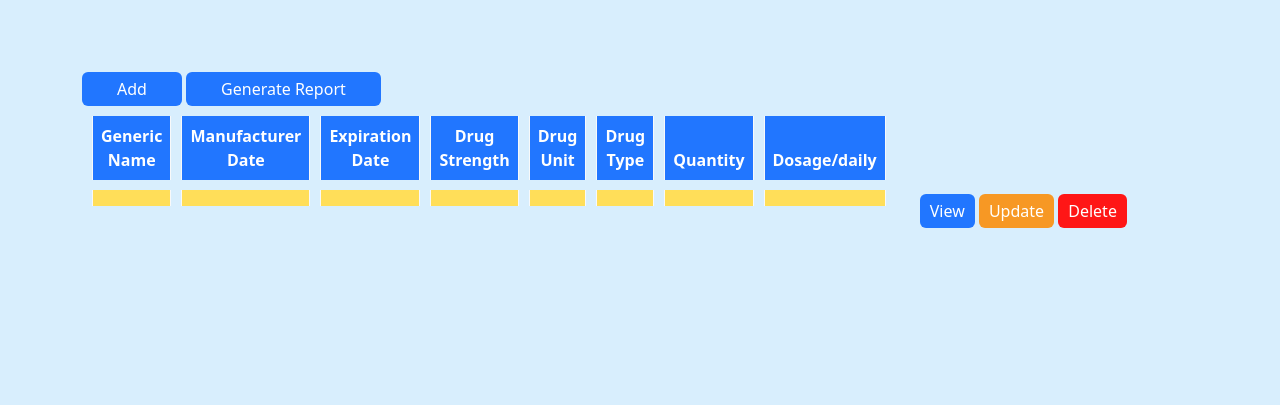
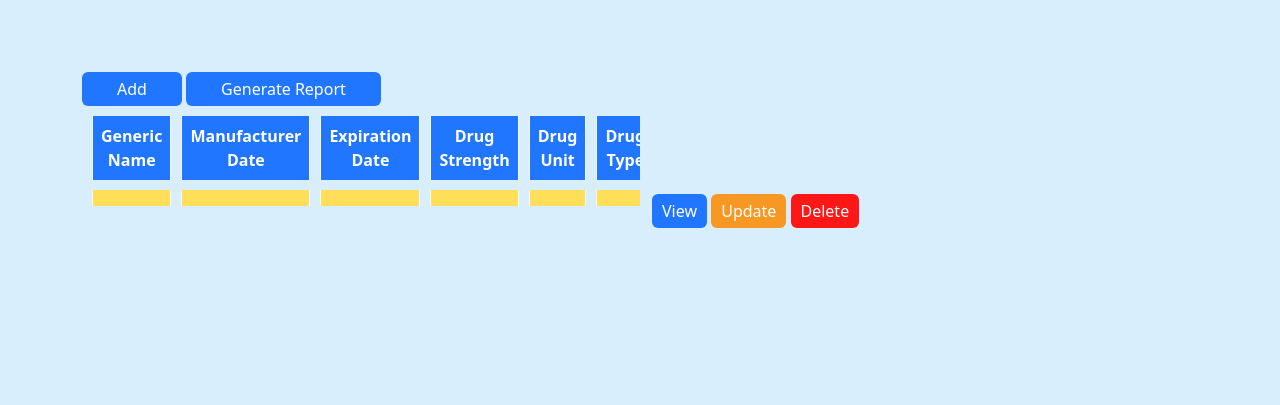
Before and after one commit to Ramos-H/Drug-Management-System, a PHP site: page /html/index.html in a window 1280 px wide. Shown: the top 405 px of the page. Run offline with PHP 8.4, Linux system fonts and the light colour scheme; lists and menus that the app fills with data are empty.

Commit message:
overflow

```diff
--- a/css/style.css
+++ b/css/style.css
@@ -96,7 +96,7 @@ body{
     background-color: #D8EEFD;
 }
 
-.row justify-content-between{
+.col{
+    height:300px;
     overflow-y: auto;
-    overflow:scroll;
 }
--- a/html/index.html
+++ b/html/index.html
@@ -30,10 +30,10 @@
 <div class="form">
   <button id ="add" class="btn btn-md btn-dark" type="submit">Add</button>
   <button id ="generateReport" class="btn btn-md btn-dark" type="submit">Generate Report</button>
-    <div class="row justify-content-between" style="overflow: scroll">
-        <div class="col">
-    <table class="table table-hover table-bordered border-light">
-      <thead>
+    <div class="row justify-content-between">
+        <div class="col"  >
+    <table class="table table-hover table-bordered border-light"  >
+      <thead  >
         <tr id="tableRows">
           <th>Generic Name</th>
           <th>Manufacturer Date</th>
```
